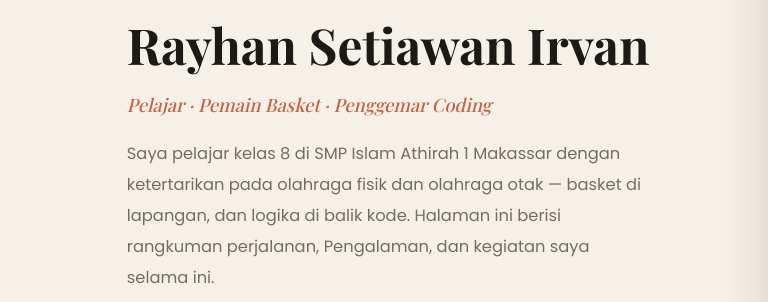
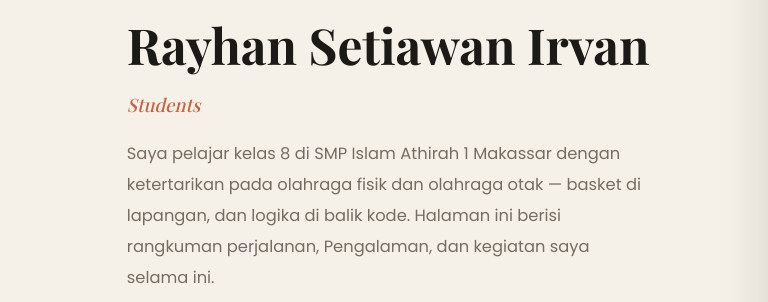
Before and after one commit to noctusaboutlynx/adalahpokoknya, a plain HTML site: page index.html in a window 1280 px wide. Shown: the part 230-532 px from the top of the page, 0-768 px from the left. Drawn offline with nearby package versions, Linux system fonts and the light colour scheme; grey boxes are pictures that could not be loaded; a web font is replaced by a local one.

Commit message:
Update index.html

```diff
--- a/index.html
+++ b/index.html
@@ -417,7 +417,7 @@ footer .copy{
 <div class="hero-text">
 <p class="label">Portofolio Pelajar</p>
 <h1>Rayhan Setiawan Irvan</h1>
-<p class="role">Pelajar · Pemain Basket · Penggemar Coding</p>
+<p class="role">Students</p>
 <p class="lede">
 Saya pelajar kelas 8 di SMP Islam Athirah 1 Makassar dengan ketertarikan pada olahraga fisik dan olahraga otak — basket di lapangan, dan logika di balik kode. Halaman ini berisi rangkuman perjalanan, Pengalaman, dan kegiatan saya selama ini.
 </p>
```
